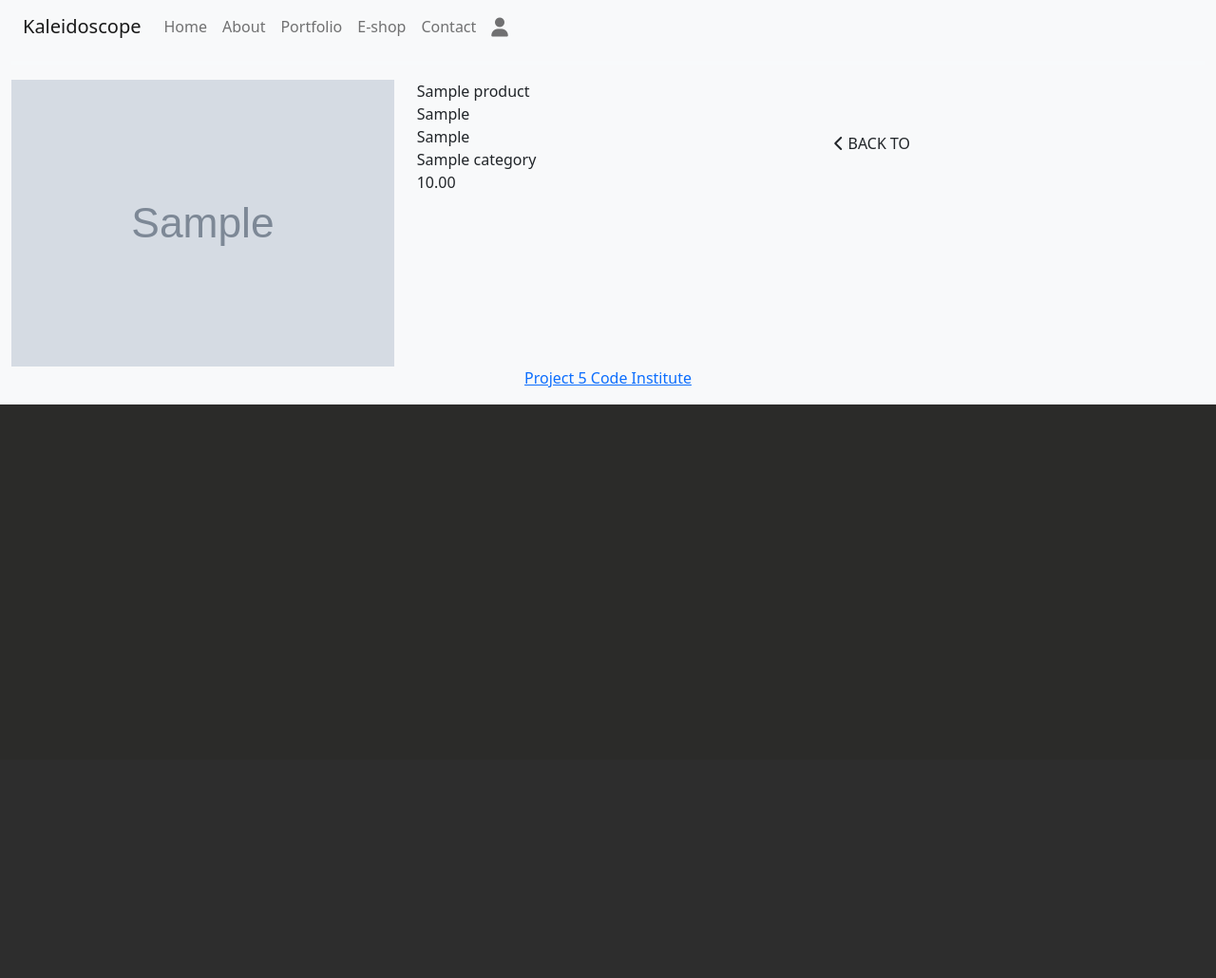
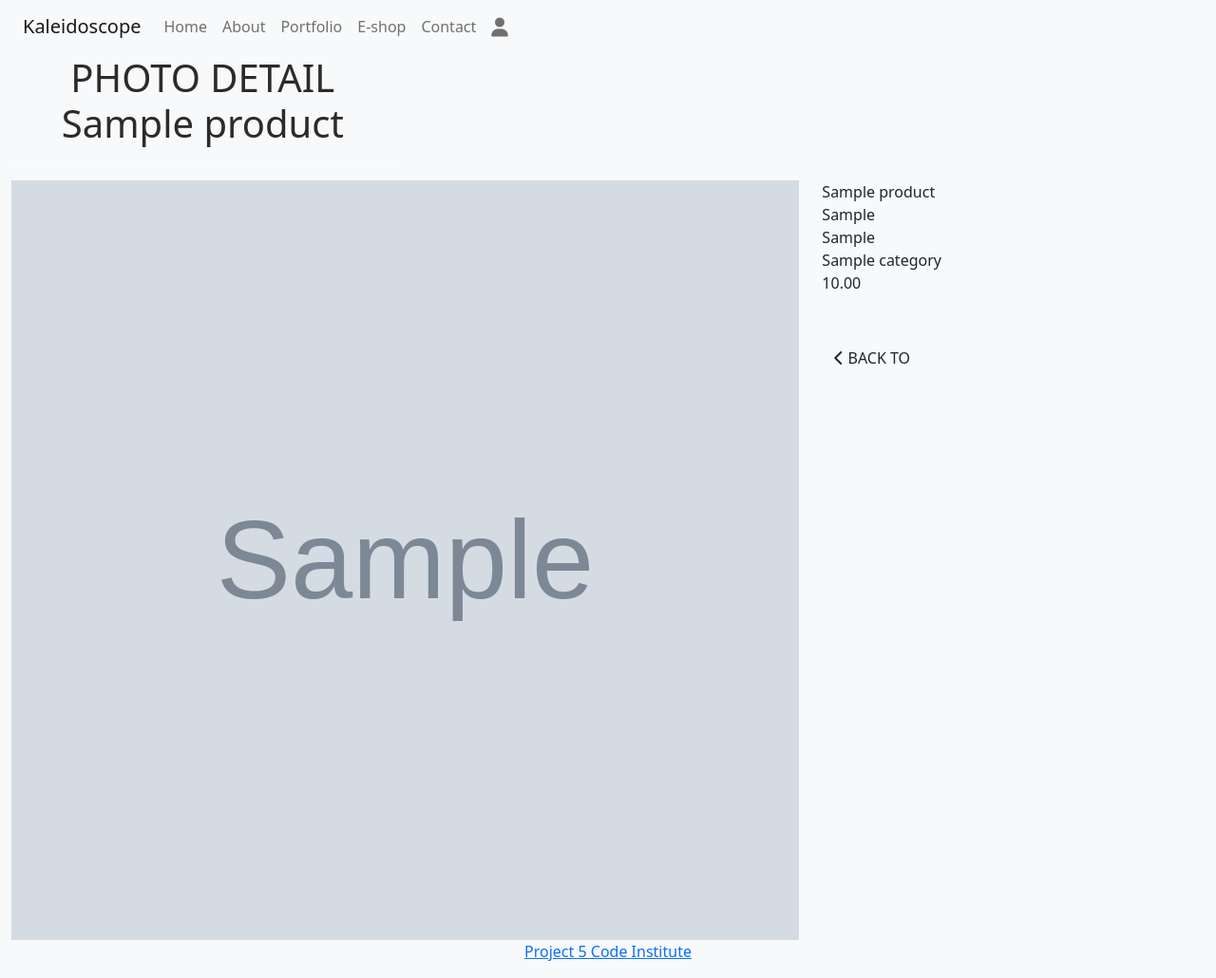
Before and after one commit to Anelairam/kaleidoscope, a Django app: page /portfolio/1 in a window 1280 px wide. Shown: the whole page at 95% size. Before the commit the page ends 426 px from the top, so only its background shows below. Run offline with Django 4.2, Linux system fonts and the light colour scheme; tables that the repository leaves empty hold one stand-in row (values such as "Sample post"); grey boxes marked "Sample" are stand-in pictures; some libraries are stand-ins or nearby versions.

Commit message:
Adjust product detail css, not yet completed

```diff
--- a/portfolio/templates/portfolio/product_detail.html
+++ b/portfolio/templates/portfolio/product_detail.html
@@ -1,26 +1,34 @@
 {% extends "base.html" %}
 {% load static %}
 
+{% block page_header %}
+    <div class="container-fluid header-container">
+        <div class="row">
+            <div class="col"></div>
+        </div>
+    </div>
+{% endblock %}
+
 {% block content %}
-    <div class="container-fluid bag">
+    <div class="container-fluid cart">
         <div class="row">
-            <div class="col">
-                <h1 class="page_heading text-center">
+            <div class="col-4">
+                <h1 class="page_heading_dark text-center">
                     PHOTO DETAIL
                     {{ product.name }}
                 </h1>
                 <hr>
             </div>
         </div>
-        <div class="row">
+        <div class="row justify-content-around">
             <div class="col">
                 <div class="image-container">
                         <a href="{{ product.image.url }}" target="_blank">
-                            <img class="card-img-top img-fluid" src="{{ MEDIA_URL }}{{product.image}}" alt="{{ photo.name }}">
+                            <img class="img-fluid img-elm" src="{{ MEDIA_URL }}{{product.image}}" alt="{{ photo.name }}">
                         </a>
                 </div>
             </div>
-            <div class="col">
+            <div class="col-4">
                 <p class="mb-0">{{ product.name }}</p>
                 <p class="mb-0">{{ product.size }}</p>
                 <p class="mb-0">{{ product.location }}</p>
@@ -28,8 +36,6 @@
                 {% if product.price != NULL %}
                     <p class="mb-0">{{ product.price }}</p>
                 {% endif %}
-            </div>
-            <div class="col">
                 {% if request.user.is_authenticated %}
                     <form class="form" action="{% url 'add_to_cart' product.id %}" method="POST">
                         {% csrf_token %}
@@ -50,7 +56,7 @@
                                     <span class="text-uppercase">Keep Looking</span>
                                 </a>
                                 {% if product.price != NULL %}
-                                    <input type="submit" class="btn btn-black rounded-0 text-uppercase mt-5" value="Add to Bag">
+                                    <input type="submit" class="btn btn-black rounded-0 text-uppercase mt-5" value="Add to Cart">
                                 {% endif %}
                             </div>
                             <input type="hidden" name="redirect_url" value="{{ request.path }}">
--- a/shopping_cart/templates/shopping_cart/cart.html
+++ b/shopping_cart/templates/shopping_cart/cart.html
@@ -84,7 +84,7 @@
                         </table>
                     </div>
                 {% else %}
-                    <p class="lead mb-5">Your bag is empty.</p>
+                    <p class="lead mb-5">Your cart is empty.</p>
                     <a href="{% url 'portfolio' %}" class="btn btn-outline-white rounded-0 btn-lg">
                         <span class="icon">
                             <i class="fas fa-chevron-left"></i>
--- a/static/css/base.css
+++ b/static/css/base.css
@@ -38,6 +38,9 @@ footer {
 
 footer .container-fluid{
   text-align: center;
+  /* position: fixed;
+  left: 0;
+  bottom: 0; */
 }
 
 /* Styles for index */
@@ -71,6 +74,10 @@ footer .container-fluid{
     color:#f8f9fa;
  }
 
+ .page_heading_dark{
+  color: #2b2b29;
+ }
+
  hr {
     border: 2px solid #f8f9fa;
  }
@@ -102,8 +109,13 @@ footer .container-fluid{
    height: 250px;
  }
 
+ /* Styles for product_detail template */
+ .img-elm{
+  height: 100vh;
+ }
+
  /* Styles for shopping cart template */
- .bag {
+ .cart {
     background-color: #f8f9fa;
  }
 
--- a/templates/base.html
+++ b/templates/base.html
@@ -78,7 +78,7 @@
                   <a class="{% if grand_total %}text-info font-weight-bold{% else %}text-black{% endif %} nav-link" href="{% url 'cart' %}">
                     <div class="text-center">
                         <p class="my-0">
-                          <i class="fas fa-shopping-bag fa-lg"></i>
+                          <i class="fa-solid fa-cart-shopping"></i>
                             {% if grand_total %}
                                 ${{ grand_total|floatformat:2 }}
                             {% else %}
```
